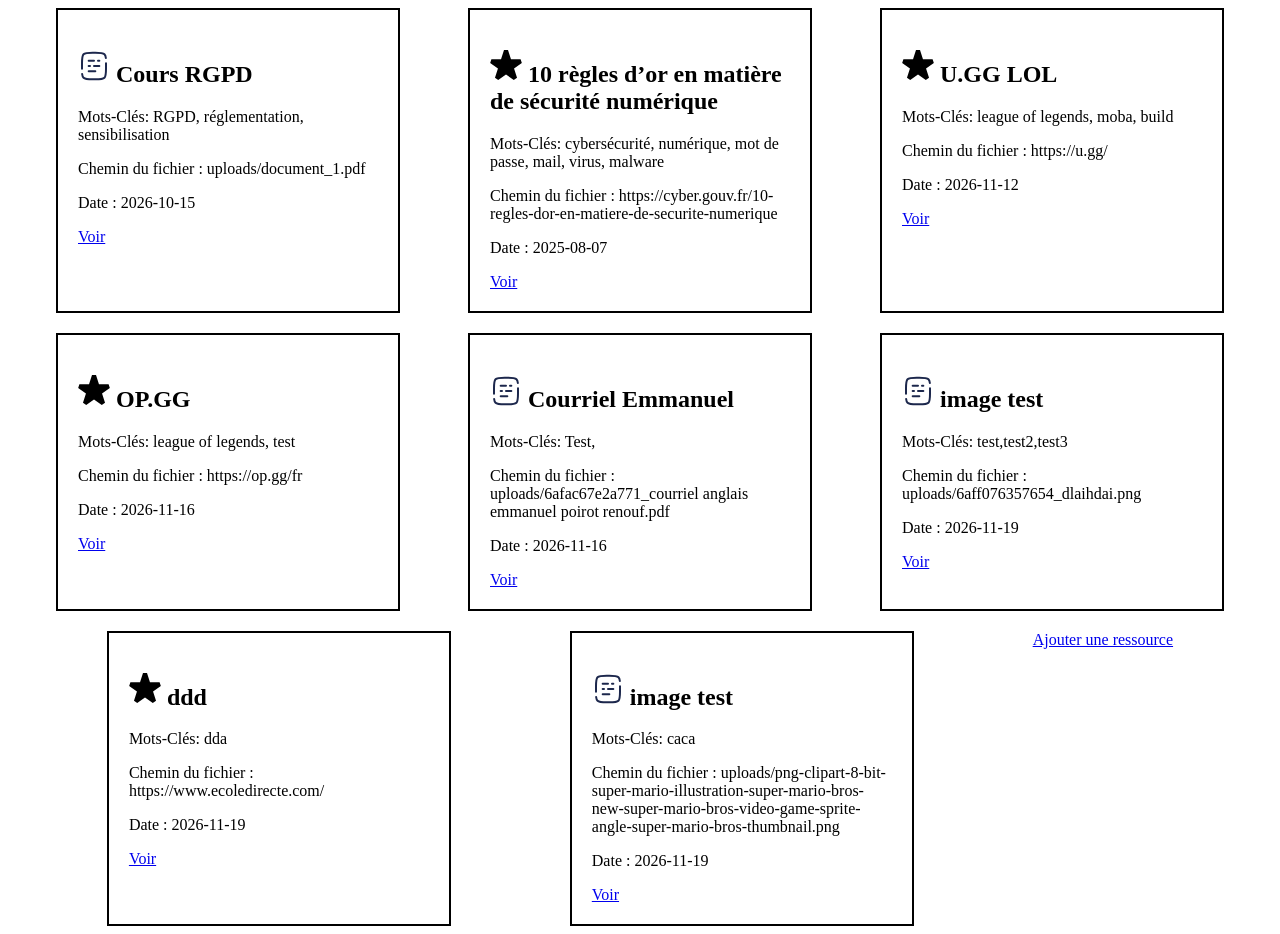
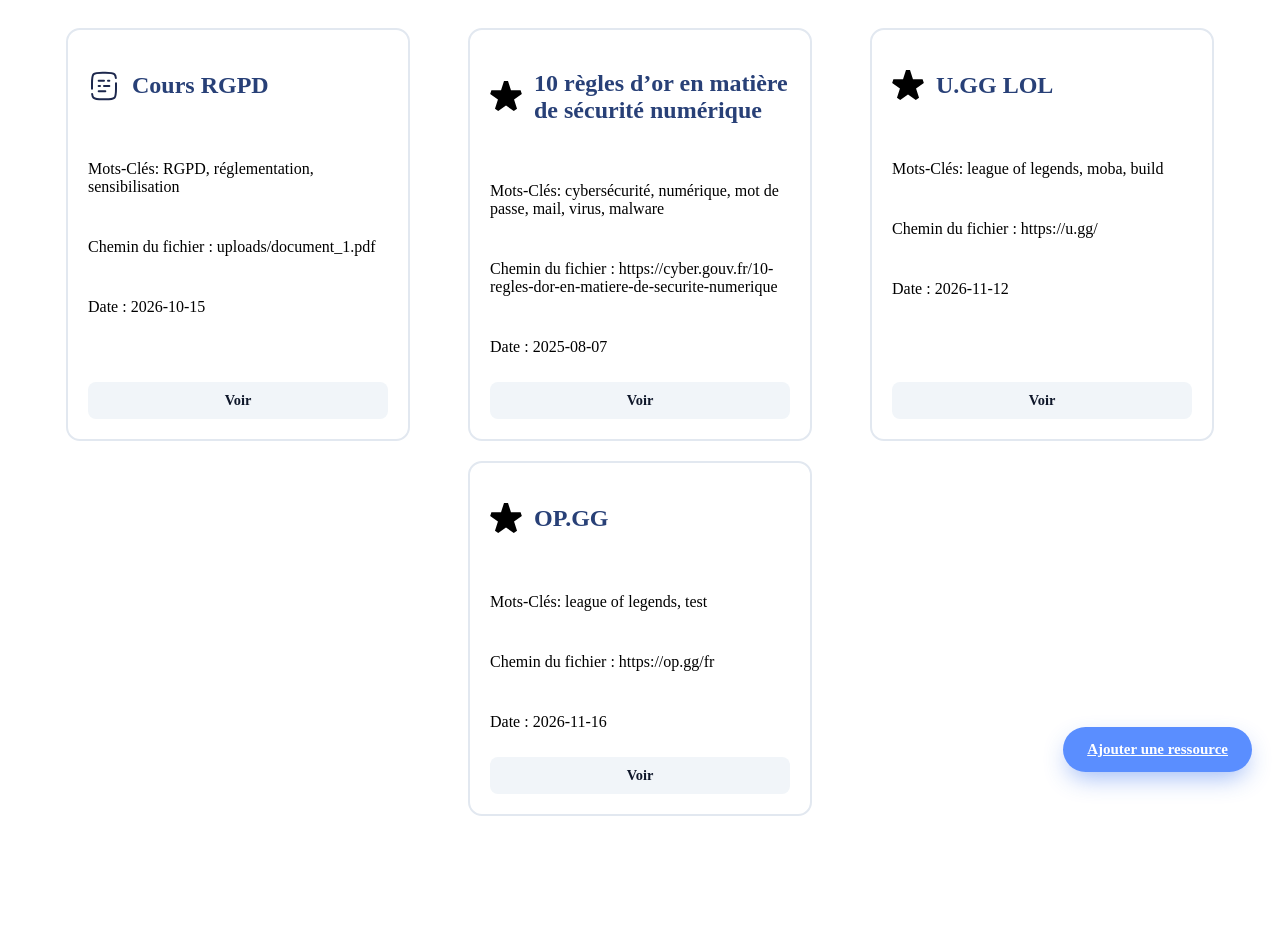
Before and after one commit to zki731/mediaBox-tp-1SIO, a PHP site: page / in a window 1280 px wide. After the commit the page ends 816 px from the top, so only its background shows below. Run offline with PHP 8.4, Linux system fonts and the light colour scheme.

Commit message:
Modification de style.css pour ajouter une patte graphique au deux pages fonctionnelles. Modification de l'affichage rudimentaire des erreurs

```diff
--- a/data/ressources.txt
+++ b/data/ressources.txt
@@ -33,35 +33,3 @@ mots-cles:"league of legends, test"
 description:"test"
 url:"https://op.gg/fr"
 date:"2026-11-16"
-
-id:"5"
-type:"document"
-titre:"Courriel Emmanuel"
-mots-cles:"Test,"
-description:"Courriel réalisé en anglais"
-fichier:"6afac67e2a771_courriel anglais emmanuel poirot renouf.pdf"
-date:"2026-11-16"
-
-id:"6"
-type:"document"
-titre:"image test"
-mots-cles:"test,test2,test3"
-description:"caca"
-fichier:"6aff076357654_dlaihdai.png"
-date:"2026-11-19"
-
-id:"7"
-type:"favori"
-titre:"ddd"
-mots-cles:"dda"
-description:"dadada"
-url:"https://www.ecoledirecte.com/"
-date:"2026-11-19"
-
-id:"8"
-type:"document"
-titre:"image test"
-mots-cles:"caca"
-description:"Zaki lol"
-fichier:"png-clipart-8-bit-super-mario-illustration-super-mario-bros-new-super-mario-bros-video-game-sprite-angle-super-mario-bros-thumbnail.png"
-date:"2026-11-19"
--- a/index.php
+++ b/index.php
@@ -4,7 +4,7 @@ include("includes/fonctions.php");
 <html>
     <head>
         <meta charset="utf-8">
-        <link rel="stylesheet" href="style/style.css">
+        <link rel="stylesheet" href="style\style.css">
         <title>MEDIABOX</title>
     </head>
     <body>
--- a/style/style.css
+++ b/style/style.css
@@ -3,9 +3,158 @@ body{
     flex-wrap: wrap;
     justify-content:space-evenly;
     gap:20px;
+    padding: 20px 20px 100px 20px;
 }
 article{
+    background-color: #ffffff;
     width: 300px;
-    border: solid 2px black;
-    padding:20px;
+    border:2px solid #e2e8f0;
+    border-radius: 14px;
+    padding: 20px;
+    display: flex;
+    flex-direction: column;
+    gap: 10px;
 }
+article h1{
+    color: #284077;
+    display : flex;
+    align-items: center;
+    gap: 12px;
+    padding-bottom: 12px;
+}
+/* Merci Gemini Pro pour le bouton voir : */
+article a {
+    margin-top: auto;
+    display: inline-block;
+    text-align: center;
+    text-decoration: none;
+    background-color: #f1f5f9;
+    color: #0f172a;
+    font-weight: 600;
+    font-size: 0.9rem;
+    padding: 10px 16px;
+    border-radius: 8px;
+    transition: background-color 0.2s ease, color 0.2s ease;
+}
+article a:hover {
+    background-color: #2563eb;
+    color: #ffffff;
+}
+
+#ajouter{
+    color :white;
+    position :fixed;
+    bottom: 28px;
+    right: 28px;
+    background-color: #5a8eff;
+    font-weight: 600;
+    font-size: 15px;
+    padding: 14px 24px;
+    border-radius: 9999px;
+    box-shadow: 0 10px 25px -5px rgba(37, 99, 235, 0.45);
+    transition: transform 0.2s ease, background-color 0.2s ease;
+    z-index: 100;
+}
+#ajouter:hover {
+    background-color: #1d4ed8;
+    transform: translateY(-2px);
+}
+
+body:has(form) {
+    display: flex;
+    flex-direction: column;
+    align-items: center;
+    justify-content: center;
+    min-height: 100vh;
+    background-color: #f8fafc;
+    padding: 40px 20px;
+}
+
+/* Titre principal de la page (si tu as un h1 hors du form) */
+body:has(form) > h1 {
+    color: #284077;
+    margin-bottom: 20px;
+    font-size: 1.6rem;
+}
+
+/* Le formulaire reprend le look d'une carte <article> */
+form {
+    background-color: #ffffff;
+    width: 100%;
+    max-width: 500px;
+    border: 2px solid #e2e8f0;
+    border-radius: 14px;
+    padding: 28px;
+    display: flex;
+    flex-direction: column;
+    gap: 16px;
+    box-shadow: 0 4px 12px rgba(15, 23, 42, 0.04);
+}
+
+/* Libellés des champs */
+form label {
+    font-weight: 600;
+    color: #284077;
+    font-size: 0.95rem;
+    margin-bottom: -8px; /* Rapproche le label de son champ */
+}
+
+/* Champs texte, URL, sélecteurs et fichier */
+form input[type="text"],
+form input[type="url"],
+form input[type="file"],
+form select,
+form textarea {
+    width: 100%;
+    padding: 10px 14px;
+    border: 2px solid #e2e8f0;
+    border-radius: 8px;
+    font-size: 0.95rem;
+    font-family: inherit;
+    color: #0f172a;
+    background-color: #f8fafc;
+    transition: border-color 0.2s ease, background-color 0.2s ease;
+}
+
+/* Effet au clic dans un champ */
+form input:focus,
+form select:focus,
+form textarea:focus {
+    outline: none;
+    border-color: #5a8eff;
+    background-color: #ffffff;
+}
+
+/* Bouton de validation (identique au bouton #ajouter) */
+form button[type="submit"],
+form input[type="submit"] {
+    margin-top: 8px;
+    background-color: #5a8eff;
+    color: #ffffff;
+    border: none;
+    border-radius: 8px;
+    padding: 12px 20px;
+    font-size: 1rem;
+    font-weight: 600;
+    cursor: pointer;
+    transition: background-color 0.2s ease, transform 0.2s ease;
+}
+
+form button[type="submit"]:hover,
+form input[type="submit"]:hover {
+    background-color: #1d4ed8;
+    transform: translateY(-2px);
+}
+
+/* Lien de retour éventuel vers index.php */
+body:has(form) > a {
+    margin-top: 20px;
+    color: #284077;
+    text-decoration: none;
+    font-weight: 600;
+    font-size: 0.9rem;
+}
+
+body:has(form) > a:hover {
+    text-decoration: underline;
+}
```
Also changed, not shown: ajouter.php (+4 -4 lines).
